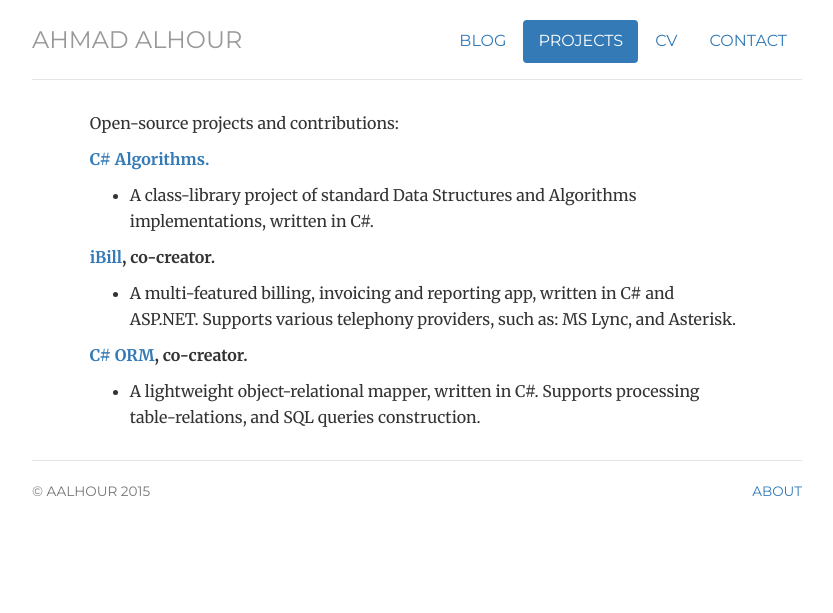
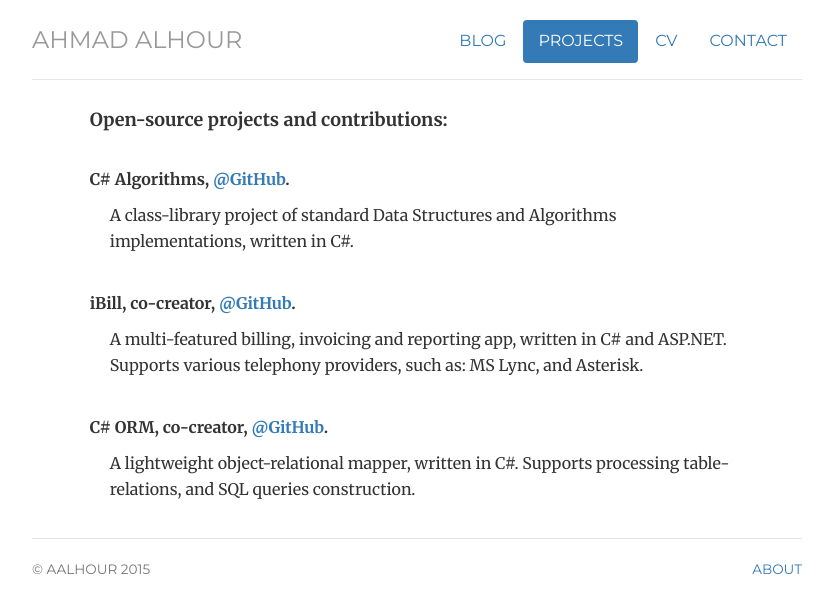
Before and after one commit to aalhour/aalhour.github.io, a Jekyll site: the page built from projects/index.html, in a window 1280 px wide. Shown: the top 613 px of the page, without its empty margins (223-1056 px from the left). Built offline with Jekyll 4.4.1, drawn with Linux system fonts in a browser that asks for light colours.

Commit message:
Changed the links in CV, Projects and Contact pages to dynamic variables.

```diff
--- a/css/style.css
+++ b/css/style.css
@@ -36,8 +36,10 @@ ul.listnotes { margin: 0 auto; }
 ul.listnotes li {line-height: 30px; }
 
 /* Note */
-.note, .contact, .about, .error, .swatches { width: 85%; margin: 0 auto; line-height: 26px; }
+.note, .contact, .projects, .about, .error, .swatches { width: 85%; margin: 0 auto; line-height: 26px; }
 .note h2.date, .swatch-log h2.date { font-size: 24.5px; font-weight: 300; font-style: italic; }
+.projects p.title, p.project-title { font-family: 'Montserrat', Helvetica, sans-serif; text-transform: uppercase; }
+.projects p.description, p.project-description { margin-left: 20px; }
 
 /* Swatches */
 .swatch-log h2.date { margin-bottom: 30px; }
@@ -91,3 +93,5 @@ pre.prettyprint { padding: 10px !important; margin: 40px; font-size: 12px;}
 	padding-top: 5.5px;
 	margin: 5px 15px 0px 0px;
 	font-family: 'Montserrat', Helvetica, sans-serif; }
+
+.ml20 { margin-left: 20px; }
--- a/projects/index.html
+++ b/projects/index.html
@@ -9,21 +9,15 @@ projects: active
 description: Projects of Ahmad Alhour, a Software Engineer living and working in Athens, Greece.
 ---
 
-<div class="contact">
-	<p>Open-source projects and contributions:</p>
+<div class="projects">
+	<h4>Open-source projects and contributions:</h4>
 
-	<p><strong><a target="_blank" href="https://github.com/aalhour/C-Sharp-Algorithms">C# Algorithms.</a></strong></p>
-	<ul>
-		<li>A class-library project of standard Data Structures and Algorithms implementations, written in C#.</li>
-	</ul>
+	<br />
 
-	<p><strong><a target="_blank" href="https://github.com/Software-Repos/iBill">iBill</a>, co-creator.</strong><p>
-	<ul>
-		<li>A multi-featured billing, invoicing and reporting app, written in C# and ASP.NET. Supports various telephony providers, such as: MS Lync, and Asterisk.</li>
-	</ul>
+	{% for item in site.data.projects %}
+		<p class=""><strong><span>{{ item.title }}{% if item.subtitle != null and item.subtitle != "" %},&nbsp;{{ item.subtitle }}{% endif %}</span>,&nbsp;<a target="_blank" href="{{ item.link }}">{{ item.linktitle }}</a>.</strong></p>
+		<p class="ml20">{{ item.description }}</p>
 
-	<p><strong><a target="_blank" href="https://github.com/Software-Repos/ORM">C# ORM</a>, co-creator.</strong></p>
-	<ul>
-		<li>A lightweight object-relational mapper, written in C#. Supports processing table-relations, and SQL queries construction.</li>
-	</ul>
+		<br/>
+	{% endfor %}
 </div>
```
Also changed, not shown: _data/projects.yml (added, +17 -0 lines), _data/social_links.yml (added, +11 -0 lines), contact/index.html (+7 -7 lines), cv/index.html (+5 -19 lines), 1 other file.
